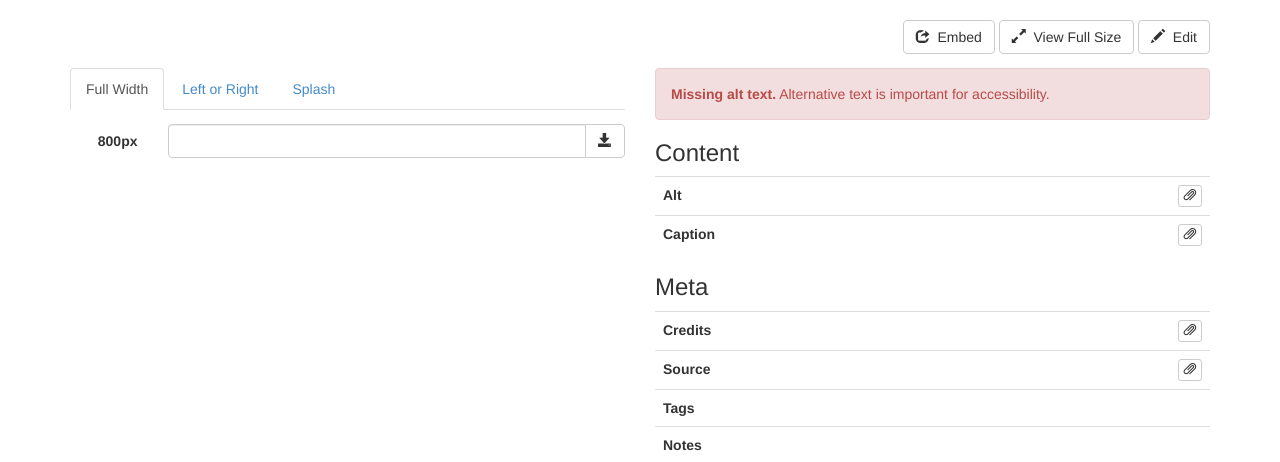
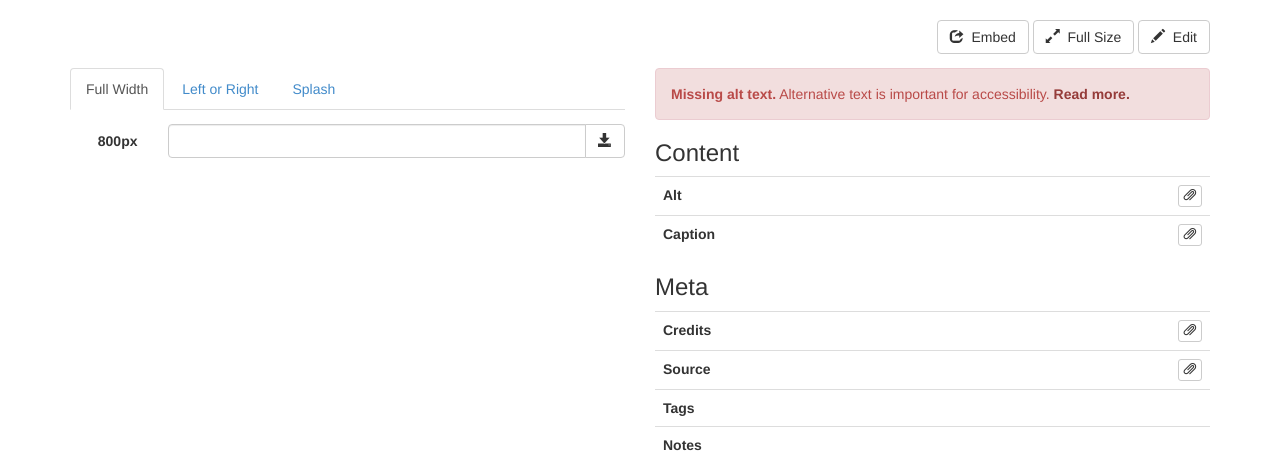
Before and after one commit to sunlightlabs/horseradish, a Django app: template horseradish/templates/photolib/photo_detail.html in a window 1280 px wide. Shown: the part 54-516 px from the top of the page. Run offline with Django 3.2, Linux system fonts and the light colour scheme; the template is opened without the code that fills it, so the values that code supplies are empty; some libraries are stand-ins or nearby versions.

Commit message:
More layout tweaks

```diff
--- a/horseradish/templates/photolib/photo_detail.html
+++ b/horseradish/templates/photolib/photo_detail.html
@@ -14,7 +14,7 @@
                 	<span class="glyphicon glyphicon-share"></span>&nbsp;&nbsp;Embed
                 </a>
                 <a href="{{ photo.image.url }}" class="btn btn-default">
-                	<span class="glyphicon glyphicon-resize-full"></span>&nbsp;&nbsp;View Full Size
+                	<span class="glyphicon glyphicon-resize-full"></span>&nbsp;&nbsp;Full Size
                 </a>
                 <a href="{% url 'photolib.image_edit' photo.uuid %}" class="btn btn-default">
                     <span class="glyphicon glyphicon-pencil"></span>&nbsp;&nbsp;Edit
@@ -92,7 +92,7 @@
 
         	{% if not photo.alt %}
         		<div class="alert alert-danger">
-        			<strong>Missing alt text.</strong> Alternative text is important for accessibility.
+        			<strong>Missing alt text.</strong> Alternative text is important for accessibility. <a href="http://webaim.org/techniques/alttext/" class="alert-link">Read more.</a>
         		</div>
         	{% endif %}
 
```
Also changed, not shown: horseradish/templates/photolib/photo_form.html (+5 -4 lines).
